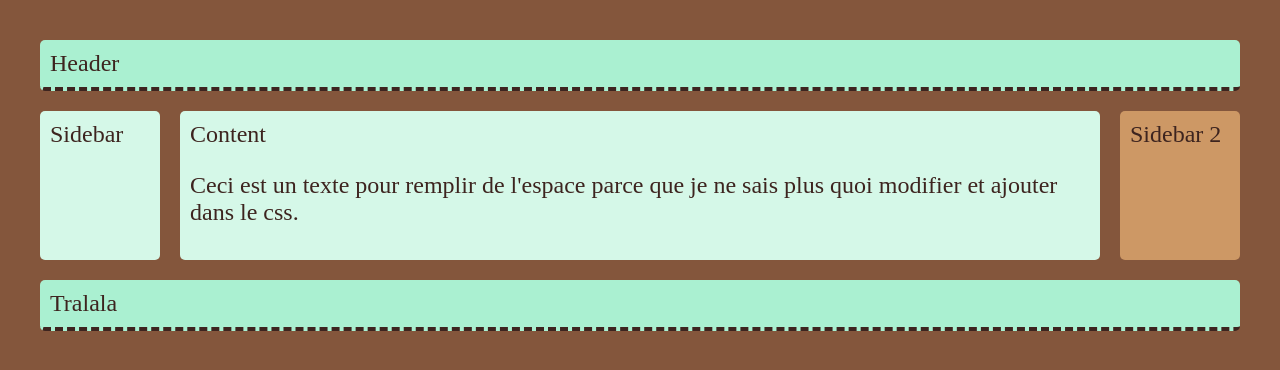
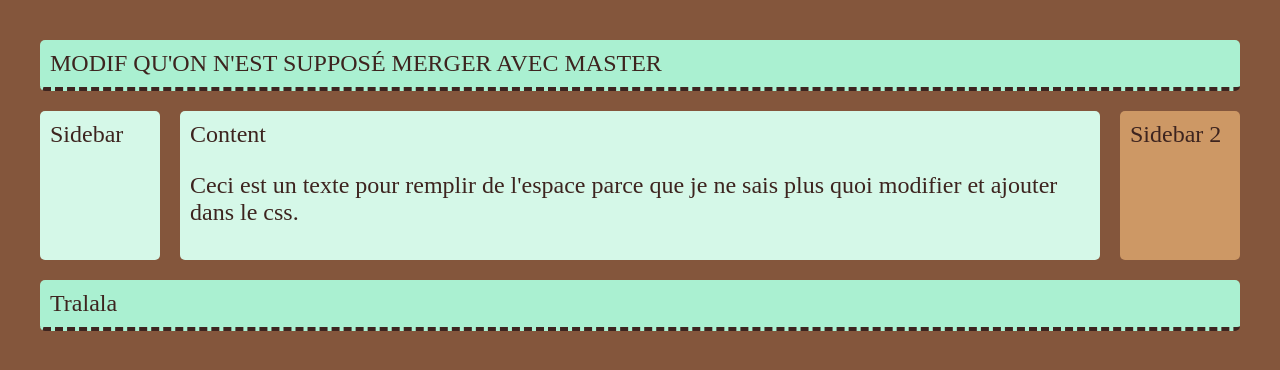
Before and after one commit to SlothDomination/exc2, a plain HTML site: page index.htm in a window 1280 px wide. Drawn offline with Linux system fonts and the light colour scheme.

Commit message:
modifier le texte dans le Header

```diff
--- a/index.htm
+++ b/index.htm
@@ -9,7 +9,7 @@
     <body>
 
         <div class="wrapper">
-            <div class="box header">Header</div>
+            <div class="box header">MODIF QU'ON N'EST SUPPOSÉ MERGER AVEC MASTER</div>
            <div class="box sidebar">Sidebar</div>
            <div class="box sidebar2">Sidebar 2</div>
            <div class="box content">Content
```
